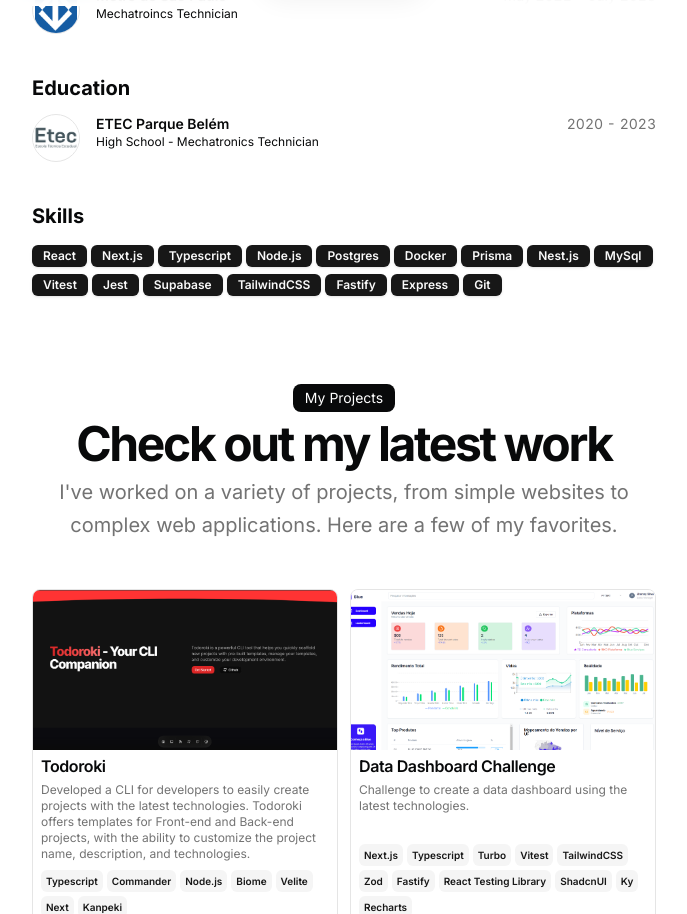
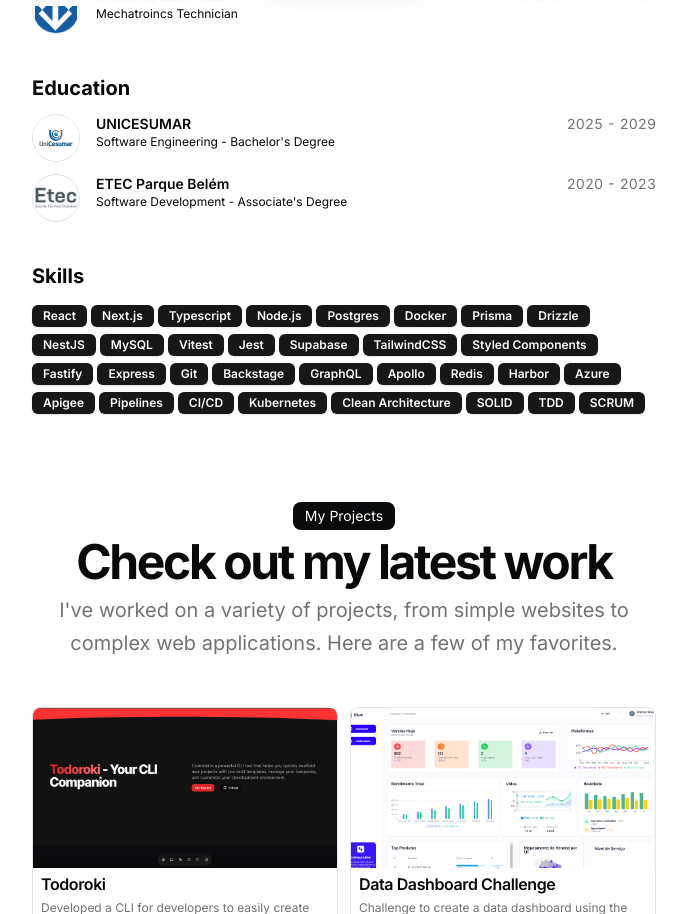
Before and after one commit to victormicco/victormiccodev, a Next.js app: page / in a window 1280 px wide. Shown: the part 794-1708 px from the top of the page, without its empty margins (296-983 px from the left). Built offline with nearby package versions, Linux system fonts and the light colour scheme.

Commit message:
refactor: update website

```diff
--- a/src/data/resume.tsx
+++ b/src/data/resume.tsx
@@ -21,15 +21,31 @@
     "Postgres",
     "Docker",
     "Prisma",
-    "Nest.js",
-    "MySql",
+    "Drizzle",
+    "NestJS",
+    "MySQL",
     "Vitest",
     "Jest",
     "Supabase",
     "TailwindCSS",
+    "Styled Components",
     "Fastify",
     "Express",
     "Git",
+    "Backstage",
+    "GraphQL",
+    "Apollo",
+    "Redis",
+    "Harbor",
+    "Azure",
+    "Apigee",
+    "Pipelines",
+    "CI/CD",
+    "Kubernetes",
+    "Clean Architecture",
+    "SOLID",
+    "TDD",
+    "SCRUM",
   ],
   navbar: [{ href: "/", icon: HomeIcon, label: "Home" }],
   contact: {
@@ -137,9 +153,17 @@
   ],
   education: [
     {
+      school: "UNICESUMAR",
+      href: "https://www.unicesumar.edu.br/ead/",
+      degree: "Software Engineering - Bachelor's Degree",
+      logoUrl: "/unicesumar.png",
+      start: "2025",
+      end: "2029",
+    },
+    {
       school: "ETEC Parque Belém",
       href: "https://www.etecpqbelem.com.br/",
-      degree: "High School - Mechatronics Technician",
+      degree: "Software Development - Associate's Degree",
       logoUrl: "/etec.png",
       start: "2020",
       end: "2023",
```
Also changed, not shown: public/unicesumar.png (added).
